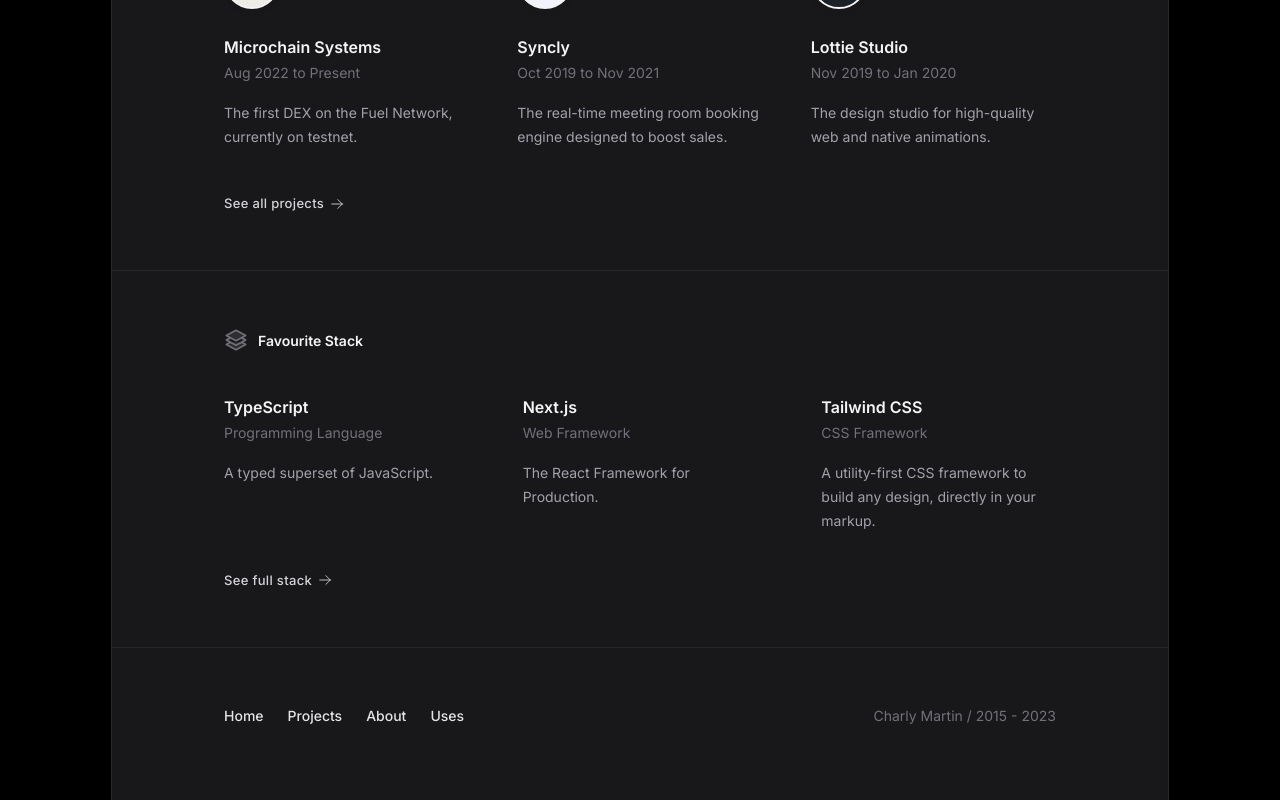
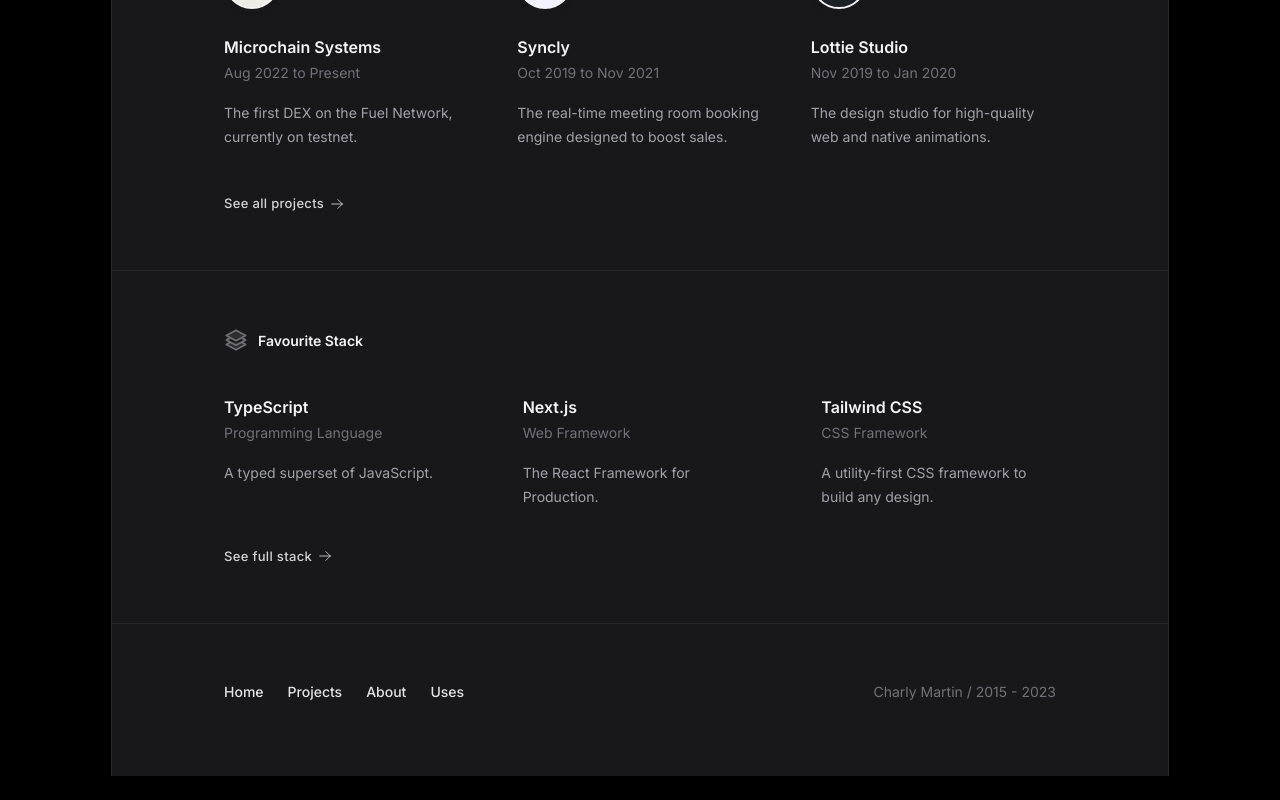
Before and after one commit to CharlyMartin/portfolio, a Next.js app: page / in a window 1280 px wide. Shown: the part 870-1670 px from the top of the page. After the commit the page ends 1646 px from the top, so only its background shows below. Built offline with nearby package versions, Linux system fonts and the light colour scheme.

Commit message:
Rewrite uses content

```diff
--- a/src/app/uses/page.tsx
+++ b/src/app/uses/page.tsx
@@ -25,7 +25,7 @@ export default function UsesPage() {
   return (
     <PageLayout
       title="Software I use and gadgets I love 🤓"
-      text="Here’s a big list of all the tools, software, and hardware I use (or used to use) to stay productive and build awesome things."
+      text="Here’s a big list of all the tools, software, and hardware I use (or used to use) to stay productive and build great things."
     >
       <div className="space-y-24">
         {languages.length && (
--- a/src/data/uses.ts
+++ b/src/data/uses.ts
@@ -38,8 +38,7 @@ const data: Use[] = [
     name: "Tailwind CSS",
     meta: "CSS Framework",
     favorite: true,
-    oneLiner:
-      "A utility-first CSS framework to build any design, directly in your markup.",
+    oneLiner: "A utility-first CSS framework to build any design.",
     description:
       "I love Tailwind! In a world of JavaScript everything, it stands out for its simplicity while being extremely powerful.",
     url: "https://tailwindcss.com/",
```
